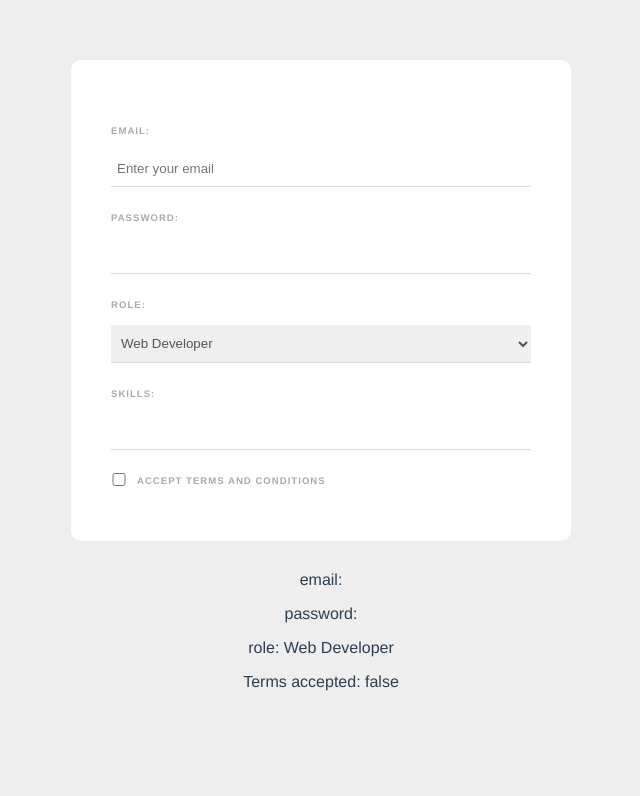
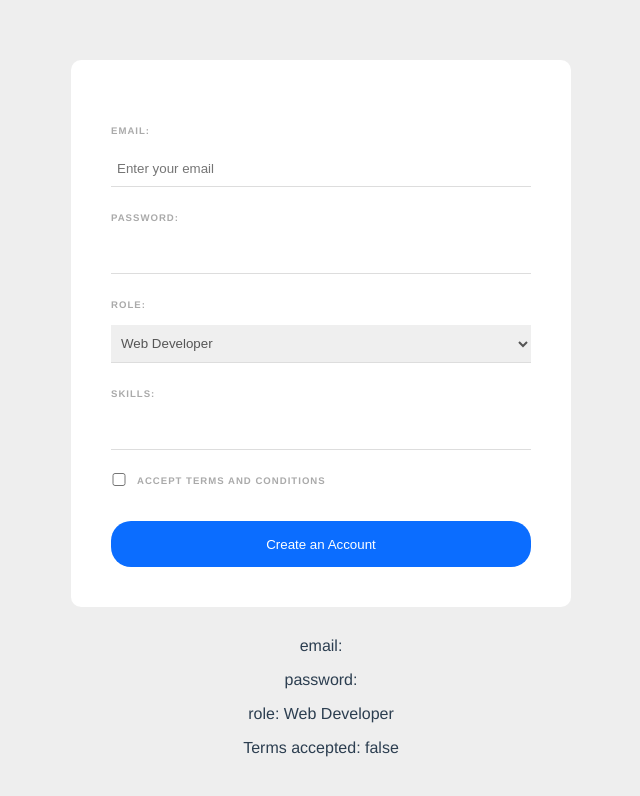
Before and after one commit to AdaN6/vue3_CLI, a Vue app in the folder web-form/: page / in a window 1280 px wide. Shown: the top 796 px of the page, without its empty margins (319-959 px from the left). Built offline with nearby package versions, Linux system fonts and the light colour scheme.

Commit message:
created a simple create account button

```diff
--- a/web-form/src/components/SignupForm.vue
+++ b/web-form/src/components/SignupForm.vue
@@ -26,6 +26,13 @@
             <div class="terms">
                 <input type="checkbox" v-model="terms" required>
                 <label>Accept terms and conditions</label>
+            </div>
+
+            <!-- Submit button -->
+            <div class="submit">
+                <button>
+                    Create an Account
+                </button>
             </div>
 
             <!-- example of using multiple same v-model  -->
@@ -143,4 +150,19 @@ export default {
     color: #777;
     cursor: pointer;
   }
+
+  button {
+    background: #0b6dff;
+    border: 0;
+    padding: 10px 20px;
+    margin-top: 20px;
+    color: white;
+    border-radius: 20px;
+    width: 100%;
+    height: 46px;
+  }
+  .submit {
+    text-align: center;
+  }
+
 </style>
```
